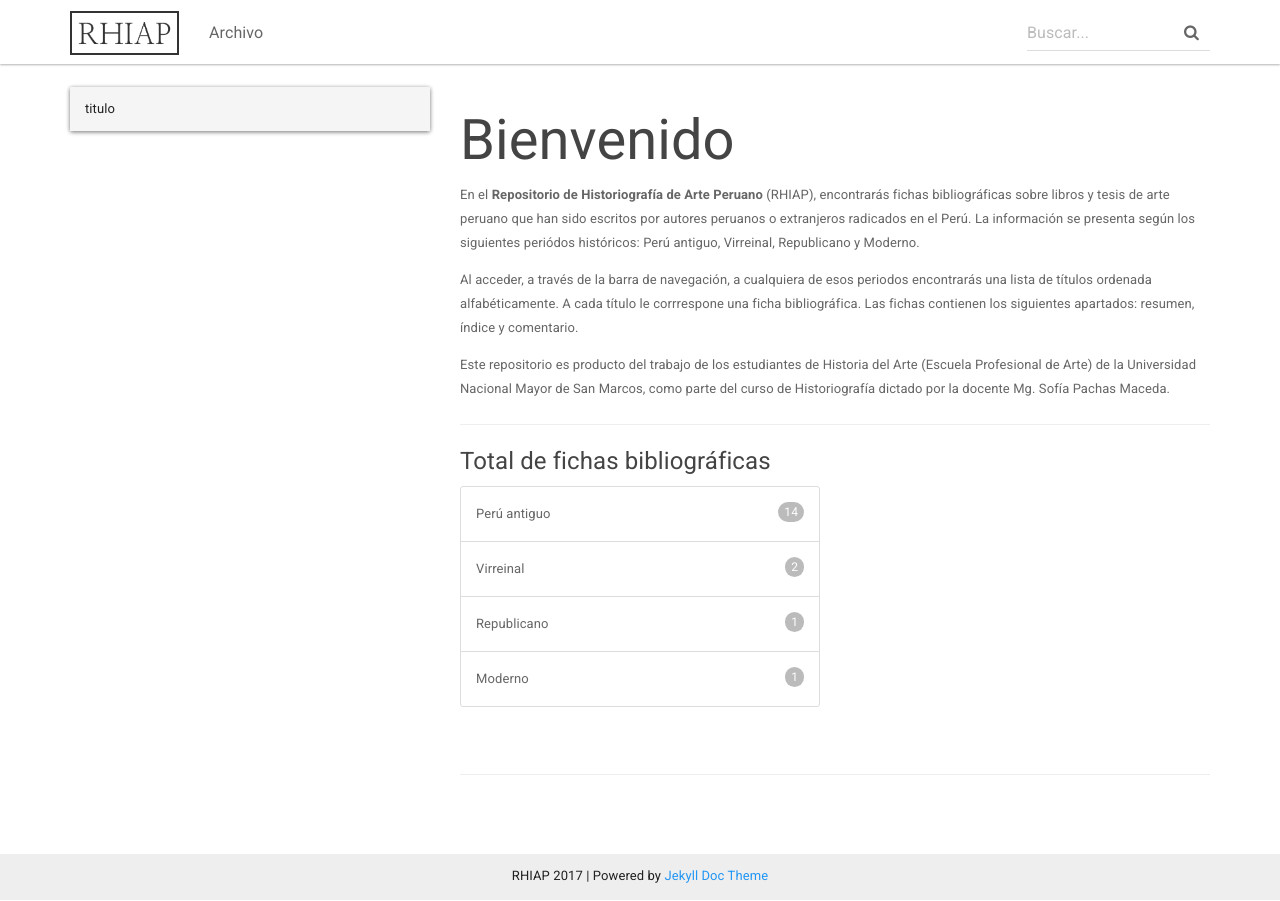
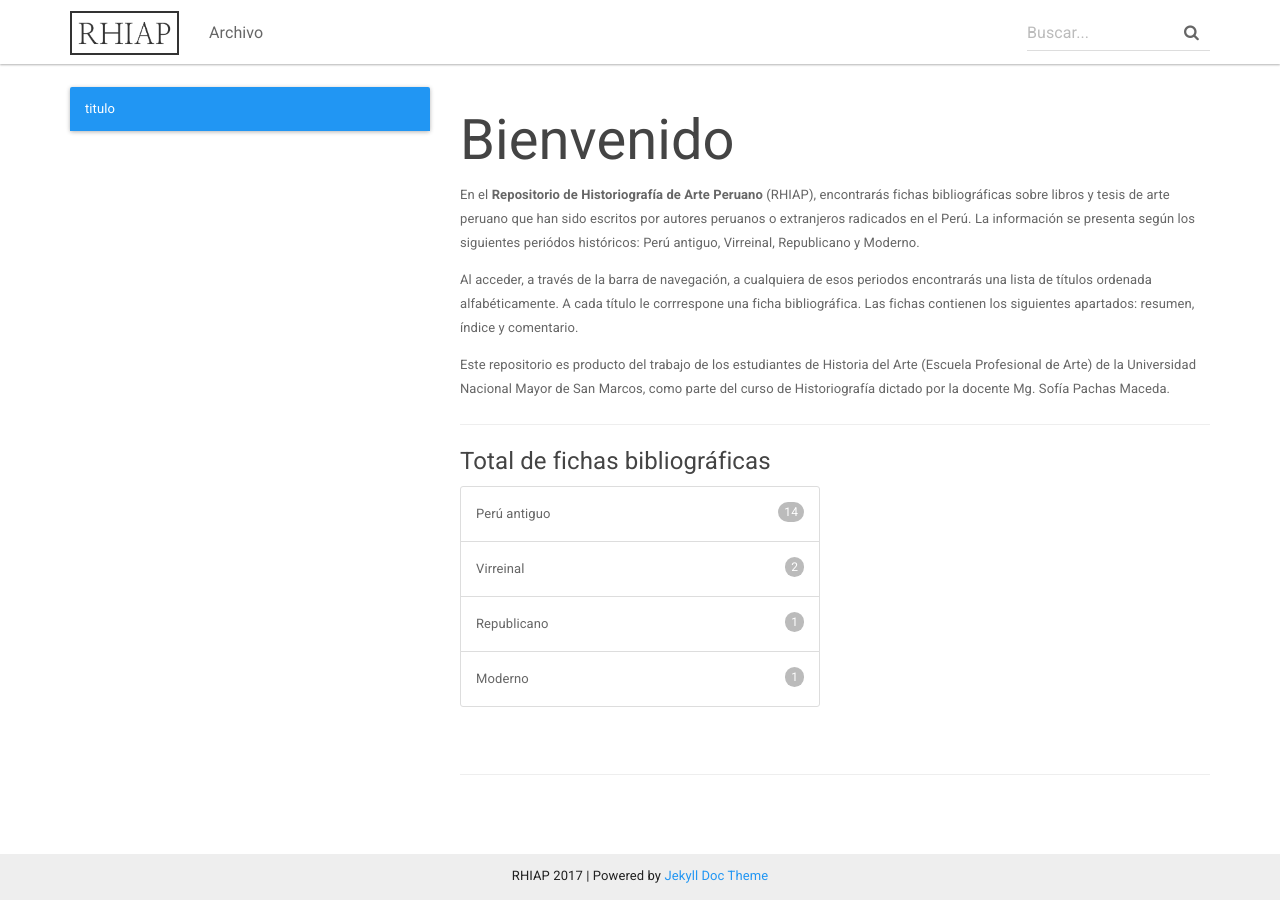
Before and after one commit to RHIAP/RHIAP.github.io, a Jekyll site: the page built from _archivo/index.md, in a window 1280 px wide. Built offline with Jekyll 4.4.1, drawn with Linux system fonts in a browser that asks for light colours; nearby versions of some CDN libraries.

Commit message:
Update archivo_nav.html
p

```diff
--- a/_includes/archivo_nav.html
+++ b/_includes/archivo_nav.html
@@ -1,7 +1,5 @@
 <div class="panel panel-primary">
-  <div class="panel panel-default">
-		<div class="panel-heading">
-			titulo
-		</div>
+  <div class="panel-heading">
+    titulo
   </div>
 </div>
```
